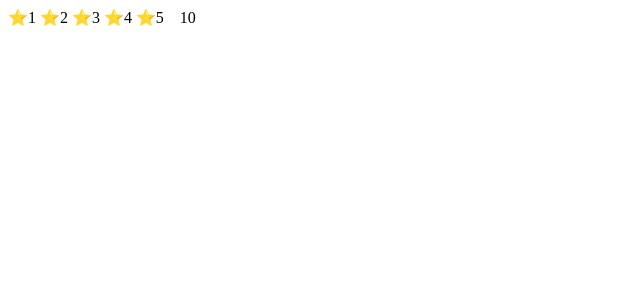
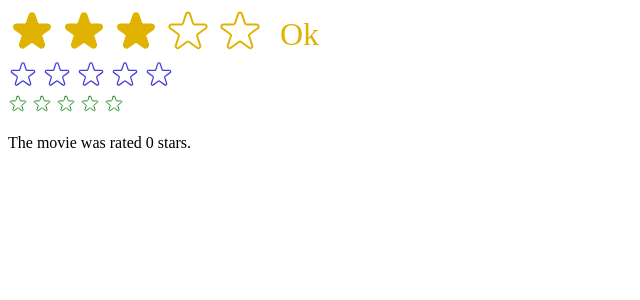
Before and after one commit to devzdevelop/usepopcorn, a React (Create React App) app: page / in a window 1280 px wide. Shown: the top 300 px of the page, without its empty margins (0-640 px from the left). Built offline with nearby package versions, Linux system fonts and the light colour scheme.

Commit message:
Added more functionality, prop type checking and made it a resuable component.

```diff
--- /dev/null
+++ b/src/components/Star.jsx
@@ -0,0 +1,45 @@
+import React from 'react'
+
+export default function Star({
+    onRate,
+    full,
+    onHoverIn,
+    onHoverOut,
+    color="#E0B302",
+    size=48
+}) {
+    const starStyle = {
+        width: `${size}px`,
+        hieght: `${size}px`,
+        display: 'block',
+        cursor: 'pointer'
+    }
+  return (
+   <span role='button' style={starStyle} onClick={onRate} onMouseEnter={onHoverIn} onMouseLeave={onHoverOut}>
+    { full ? <svg
+        xmlns="http://www.w3.org/2000/svg"
+        viewBox="0 0 20 20"
+        fill={color}
+        stroke={color}
+        >
+        <path
+            d="M9.049 2.927c.3-.921 1.603-.921 1.902 0l1.07 3.292a1 1 0 00.95.69h3.462c.969 0 1.371 1.24.588 1.81l-2.8 2.034a1 1 0 00-.364 1.118l1.07 3.292c.3.921-.755 1.688-1.54 1.118l-2.8-2.034a1 1 0 00-1.175 0l-2.8 2.034c-.784.57-1.838-.197-1.539-1.118l1.07-3.292a1 1 0 00-.364-1.118L2.98 8.72c-.783-.57-.38-1.81.588-1.81h3.461a1 1 0 00.951-.69l1.07-3.292z"
+        />
+    </svg>
+    : <svg
+    xmlns="http://www.w3.org/2000/svg"
+    fill="none"
+    viewBox="0 0 24 24"
+    stroke={color}
+  >
+    <path
+      strokeLinecap="round"
+      strokeLinejoin="round"
+      strokeWidth="{2}"
+      d="M11.049 2.927c.3-.921 1.603-.921 1.902 0l1.519 4.674a1 1 0 00.95.69h4.915c.969 0 1.371 1.24.588 1.81l-3.976 2.888a1 1 0 00-.363 1.118l1.518 4.674c.3.922-.755 1.688-1.538 1.118l-3.976-2.888a1 1 0 00-1.176 0l-3.976 2.888c-.783.57-1.838-.197-1.538-1.118l1.518-4.674a1 1 0 00-.363-1.118l-3.976-2.888c-.784-.57-.38-1.81.588-1.81h4.914a1 1 0 00.951-.69l1.519-4.674z"
+    />
+  </svg>
+    }
+   </span>
+  )
+}
--- a/src/components/StarRating.jsx
+++ b/src/components/StarRating.jsx
@@ -1,4 +1,7 @@
-import React from 'react'
+import React, { useState } from 'react'
+import PropTypes from "prop-types"
+import Star from './Star'
+
 const containerStyle = {
     display: 'flex',
     alignItems: 'center',
@@ -11,19 +14,61 @@
     gap: '4px'
 }
 
-const textStyle = {
-    lineHeight: '1',
-    margin: 0
+StarRating.propTypes = {
+    maxRating: PropTypes.number,
+    color: PropTypes.string,
+    size: PropTypes.number,
+    className: PropTypes.string,
+    messages: PropTypes.array,
+    defaultRating: PropTypes.number,
+    onSetRating: PropTypes.func
 }
 
-export default function StarRating({maxRating = 5}) {
+export default function StarRating({
+    maxRating = 5,
+    color="#E0B302",
+    size= 48,
+    className = '',
+    messages = [],
+    defaultRating = 0,
+    onSetRating,
+}) {
+   const [rating, setRating] = useState(defaultRating);
+   const [tempRating, setTempRating] = useState(0);
+
+   const handleRating = (rating) => {
+    setRating(rating);
+    onSetRating(rating);
+   }
+
+   const textStyle = {
+    lineHeight: '1',
+    margin: 0,
+    color: color,
+    fontSize: `${size / 1.5}px`
+    }
+
+   console.log(tempRating);
 
   return (
-    <div style={containerStyle}>
+    <div style={containerStyle} className={className}>
         <div style={starContainerStyle}>
-            {Array.from({length: maxRating}, (_, i) => <span>⭐{i+1}</span>)}
+            {Array.from({length: maxRating}, (_, i) => (
+                <span>
+                    <Star
+                    key={i}
+                    onRate={() => handleRating(i+1)}
+                    full={tempRating ? (i+1) <= tempRating : rating >= i + 1 ? true : false}
+                    onHoverIn={() => setTempRating(i+1)}
+                    onHoverOut={() => setTempRating(0)}
+                    onTempRating={tempRating}
+                    size={size}
+                    color={color}
+                    />
+                </span>
+            ))}
         </div>
-        <p style={textStyle}>10</p>
+        <p style={textStyle}>{messages.length === maxRating ? messages[tempRating ? tempRating - 1 : rating - 1] :tempRating || rating || ""}</p>
     </div>
   )
 }
--- /dev/null
+++ b/src/components/Test.js
@@ -0,0 +1,14 @@
+import { useState } from "react"
+import StarRating from "./StarRating"
+
+function Test() {
+    const [movieRating, setMovieRating] = useState(0);
+    return (
+        <div>
+            <StarRating color="green" size="20" onSetRating={setMovieRating}/>
+            <p>The movie was rated {movieRating} stars.</p>
+        </div>
+    )
+}
+
+export default Test
--- a/src/index.js
+++ b/src/index.js
@@ -4,12 +4,15 @@
 import StarRating from './components/StarRating';
 import App from './App';
 import reportWebVitals from './reportWebVitals';
+import Test from './components/Test';
 
 const root = ReactDOM.createRoot(document.getElementById('root'));
 root.render(
   <React.StrictMode>
     {/* <App /> */}
-    <StarRating maxRating={5}/>
+    <StarRating maxRating={5} messages={['Terrible', 'Bad', 'Ok', 'Good', 'Amazing']} defaultRating={3}/>
+    <StarRating maxRating={5} size={30} color="#463DD9" className="test" />
+    <Test />
   </React.StrictMode>
 );
 
```
